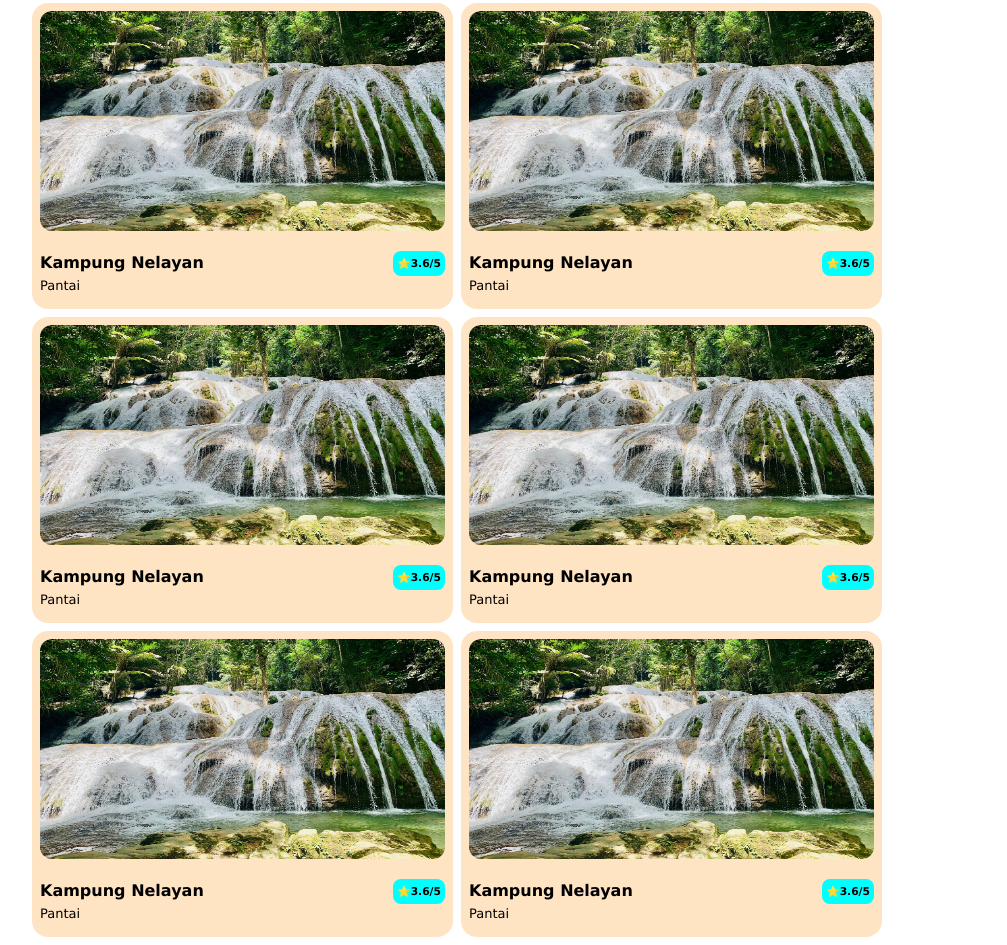
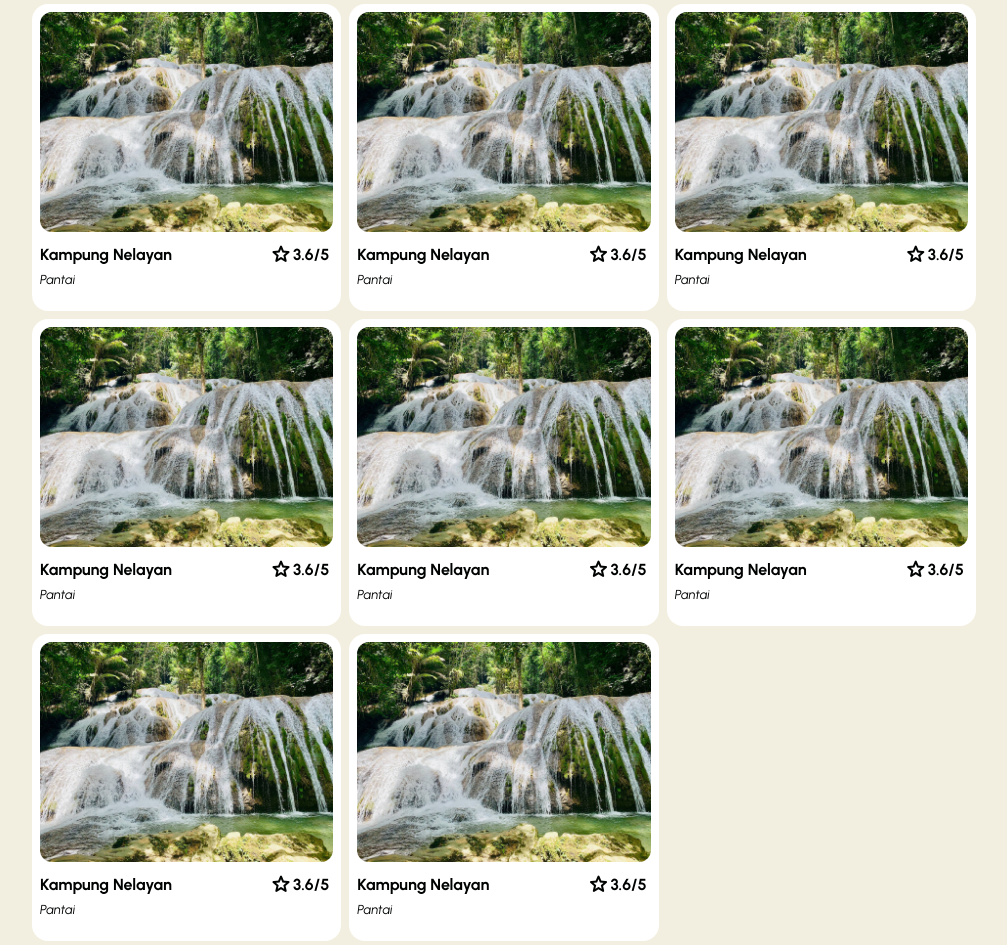
Before and after one commit to AvavSam/astro_submission, a plain HTML site: page index.html in a window 1280 px wide. Shown: the part 714-1659 px from the top of the page, without its empty margins (60-1067 px from the left). Drawn offline with nearby package versions, Linux system fonts and the light colour scheme.

Commit message:
modify landing page

```diff
--- a/css/style.css
+++ b/css/style.css
@@ -1,105 +1,139 @@
+:root {
+  --text: #000202;
+  --background: #f3efe0;
+  --primary: #ffffff;
+  --accent: #b9d1f1;
+}
+
 * {
   box-sizing: border-box;
   margin: 0px;
   padding: 0px;
+  color: var(--text);
 }
 
 html {
-  font-family: Verdana, Geneva, Tahoma, sans-serif;
+  font-family: "Urbanist", sans-serif;
+  background-color: var(--background);
 }
 
 nav {
+  display: flex;
+  align-items: center;
   height: 50px;
   width: 100%;
-  z-index: 99999;
+  position: fixed;
+  top: 0;
+}
+
+nav .logo {
+  margin-left: 96px;
+
+  span {
+    color: red;
+  }
 }
 
 header {
-  background-color: aquamarine;
+  background-image: url('/assets/beachAerialView(1).jpg');
+  min-height: 100%;
+  background-position: center;
+  background-size: cover;
   height: 580px;
   display: flex;
   align-items: center;
   justify-content: center;
-  margin: 0px;
+  margin: 50px 40px 0px 40px;
   padding: 0px;
-}
+  border-radius: 24px;
 
-header div h1 {
+  div{
+    h1{
       text-align: center;
       margin-bottom: 10px;
     }
 
-header div select {
+    select {
       width: 500px;
       height: 50px;
       font-size: larger;
       text-align: center;
       border-radius: 16px;
     }
+  }
+}
 
 main {
   margin: auto 92px;
+
+  .title {
+    margin-top: 30px;
+    margin-bottom: 10px;
+    color: var(--primary);
   }
 
-main .title {
-  margin-top: 30px;
-  margin-bottom: 10px;
-}
-
-main .title h4,h2 {
+  h4, h2 {
     margin-bottom: 0px;
     margin-top: 0px;
   }
 
-main .cardholder {
+  .cardholder {
     display: flex;
     flex-wrap: wrap;
     gap: 8px 8px;
-}
 
-main .cardholder .card {
+    .card {
       margin: 8px;
     }
 
-main .cardholder a {
+    a {
       text-decoration: none;
       color: black;
       border-radius: 16px;
-  background-color: bisque;
+      background-color: var(--primary);
     }
 
-main .cardholder a:hover {
-  background-color: rgb(224, 217, 217);
+    a:hover {
+      background-color: var(--accent);
+      color: white;
     }
 
-main .cardholder .card img {
-  width: 405px;
+    .card {
+      img {
+        width: 100%/3;
         height: 220px;
         border-radius: 12px;
       }
 
-main .cardholder .card .cardtext {
-  margin: 16px 0px;
+      .cardtext {
+        margin: 2px 0px 24px 0px;
+
+        h4, p {
+          margin: 2px 0px;
+          align-items: center;
+          display: flex;
         }
 
-main .cardholder .card .cardtext h4, h6, p {
-  margin: 2px 0px;
+        p {
+          font-size: small;
+          font-style: italic;
         }
 
-main .cardholder .card .cardtext .cardtitle {
+        .cardtitle {
           display: flex;
           justify-content: space-between;
-}
 
-main .cardholder .card .cardtext .cardtitle .rating {
+          .rating {
             align-items: center;
             padding: 4px;
-  background-color: aqua;
             border-radius: 8px;
+            display: inline-flex;
+            font-size: medium;
           }
-
-main .cardholder .card .cardtext p {
-  font-size: small;
+        }
+      }
+    }
+  }
 }
 
 footer {
@@ -107,6 +141,9 @@ footer {
   display: flex;
   align-items: center;
   justify-content: center;
+  background-color: var(--primary);
+  margin: 30px 40px 0px 40px;
+  border-radius: 24px 24px 0px 0px;
 }
 
 footer div {
--- a/index.html
+++ b/index.html
@@ -5,10 +5,18 @@
     <meta name="viewport" content="width=device-width, initial-scale=1.0" />
     <title>Submission PT</title>
     <link rel="stylesheet" href="css/style.css" />
+
+    <link rel="stylesheet" href="https://fonts.googleapis.com/css2?family=Material+Symbols+Rounded:opsz,wght,FILL,GRAD@20,400,1,200" />
+
+    <link rel="preconnect" href="https://fonts.googleapis.com" />
+    <link rel="preconnect" href="https://fonts.gstatic.com" crossorigin />
+    <link href="https://fonts.googleapis.com/css2?family=Urbanist:ital,wght@0,100..900;1,100..900&display=swap" rel="stylesheet" />
   </head>
   <body>
     <nav>
-      <img src="" alt="" class="logo" />
+      <div class="logo">
+        <h3>E<span>x</span>plore<span>/</span></h3>
+      </div>
     </nav>
 
     <header>
@@ -34,12 +42,13 @@
       <div class="cardholder">
         <a href="https://www.google.com/">
           <div class="card">
-            <img src="assets/air terjun.jpg" alt="" class="cardimg" />
+            <img src="assets/airTerjun.jpg" alt="" class="cardimg" />
             <div class="cardtext">
               <div class="cardtitle">
                 <h4>Kampung Nelayan</h4>
                 <div class="rating">
-                  <h6>⭐3.6/5</h6>
+                  <span class="material-symbols-rounded"> star </span>
+                  <h4>3.6/5</h4>
                 </div>
               </div>
               <p>Pantai</p>
@@ -48,12 +57,13 @@
         </a>
         <a href="https://www.google.com/">
           <div class="card">
-            <img src="assets/air terjun.jpg" alt="" class="cardimg" />
+            <img src="assets/airTerjun.jpg" alt="" class="cardimg" />
             <div class="cardtext">
               <div class="cardtitle">
                 <h4>Kampung Nelayan</h4>
                 <div class="rating">
-                  <h6>⭐3.6/5</h6>
+                  <span class="material-symbols-rounded"> star </span>
+                  <h4>3.6/5</h4>
                 </div>
               </div>
               <p>Pantai</p>
@@ -62,12 +72,13 @@
         </a>
         <a href="https://www.google.com/">
           <div class="card">
-            <img src="assets/air terjun.jpg" alt="" class="cardimg" />
+            <img src="assets/airTerjun.jpg" alt="" class="cardimg" />
             <div class="cardtext">
               <div class="cardtitle">
                 <h4>Kampung Nelayan</h4>
                 <div class="rating">
-                  <h6>⭐3.6/5</h6>
+                  <span class="material-symbols-rounded"> star </span>
+                  <h4>3.6/5</h4>
                 </div>
               </div>
               <p>Pantai</p>
@@ -76,12 +87,13 @@
         </a>
         <a href="https://www.google.com/">
           <div class="card">
-            <img src="assets/air terjun.jpg" alt="" class="cardimg" />
+            <img src="assets/airTerjun.jpg" alt="" class="cardimg" />
             <div class="cardtext">
               <div class="cardtitle">
                 <h4>Kampung Nelayan</h4>
                 <div class="rating">
-                  <h6>⭐3.6/5</h6>
+                  <span class="material-symbols-rounded"> star </span>
+                  <h4>3.6/5</h4>
                 </div>
               </div>
               <p>Pantai</p>
@@ -90,12 +102,13 @@
         </a>
         <a href="https://www.google.com/">
           <div class="card">
-            <img src="assets/air terjun.jpg" alt="" class="cardimg" />
+            <img src="assets/airTerjun.jpg" alt="" class="cardimg" />
             <div class="cardtext">
               <div class="cardtitle">
                 <h4>Kampung Nelayan</h4>
                 <div class="rating">
-                  <h6>⭐3.6/5</h6>
+                  <span class="material-symbols-rounded"> star </span>
+                  <h4>3.6/5</h4>
                 </div>
               </div>
               <p>Pantai</p>
@@ -104,18 +117,50 @@
         </a>
         <a href="https://www.google.com/">
           <div class="card">
-            <img src="assets/air terjun.jpg" alt="" class="cardimg" />
+            <img src="assets/airTerjun.jpg" alt="" class="cardimg" />
             <div class="cardtext">
               <div class="cardtitle">
                 <h4>Kampung Nelayan</h4>
                 <div class="rating">
-                  <h6>⭐3.6/5</h6>
+                  <span class="material-symbols-rounded"> star </span>
+                  <h4>3.6/5</h4>
                 </div>
               </div>
               <p>Pantai</p>
             </div>
           </div>
         </a>
+        <a href="https://www.google.com/">
+          <div class="card">
+            <img src="assets/airTerjun.jpg" alt="" class="cardimg" />
+            <div class="cardtext">
+              <div class="cardtitle">
+                <h4>Kampung Nelayan</h4>
+                <div class="rating">
+                  <span class="material-symbols-rounded"> star </span>
+                  <h4>3.6/5</h4>
+                </div>
+              </div>
+              <p>Pantai</p>
+            </div>
+          </div>
+        </a>
+        <a href="https://www.google.com/">
+          <div class="card">
+            <img src="assets/airTerjun.jpg" alt="" class="cardimg" />
+            <div class="cardtext">
+              <div class="cardtitle">
+                <h4>Kampung Nelayan</h4>
+                <div class="rating">
+                  <span class="material-symbols-rounded"> star </span>
+                  <h4>3.6/5</h4>
+                </div>
+              </div>
+              <p>Pantai</p>
+            </div>
+          </div>
+        </a>
+
       </div>
     </main>
 
```
Also changed, not shown: assets/airTerjun.jpg (renamed from assets/air terjun.jpg), assets/beach.jpg (added), assets/beachAerialView(1).jpg (added), assets/beachAerialView.jpg (added), assets/pantaiTenduang.webp (added). Lines whose indentation alone changed are shown as unchanged.
